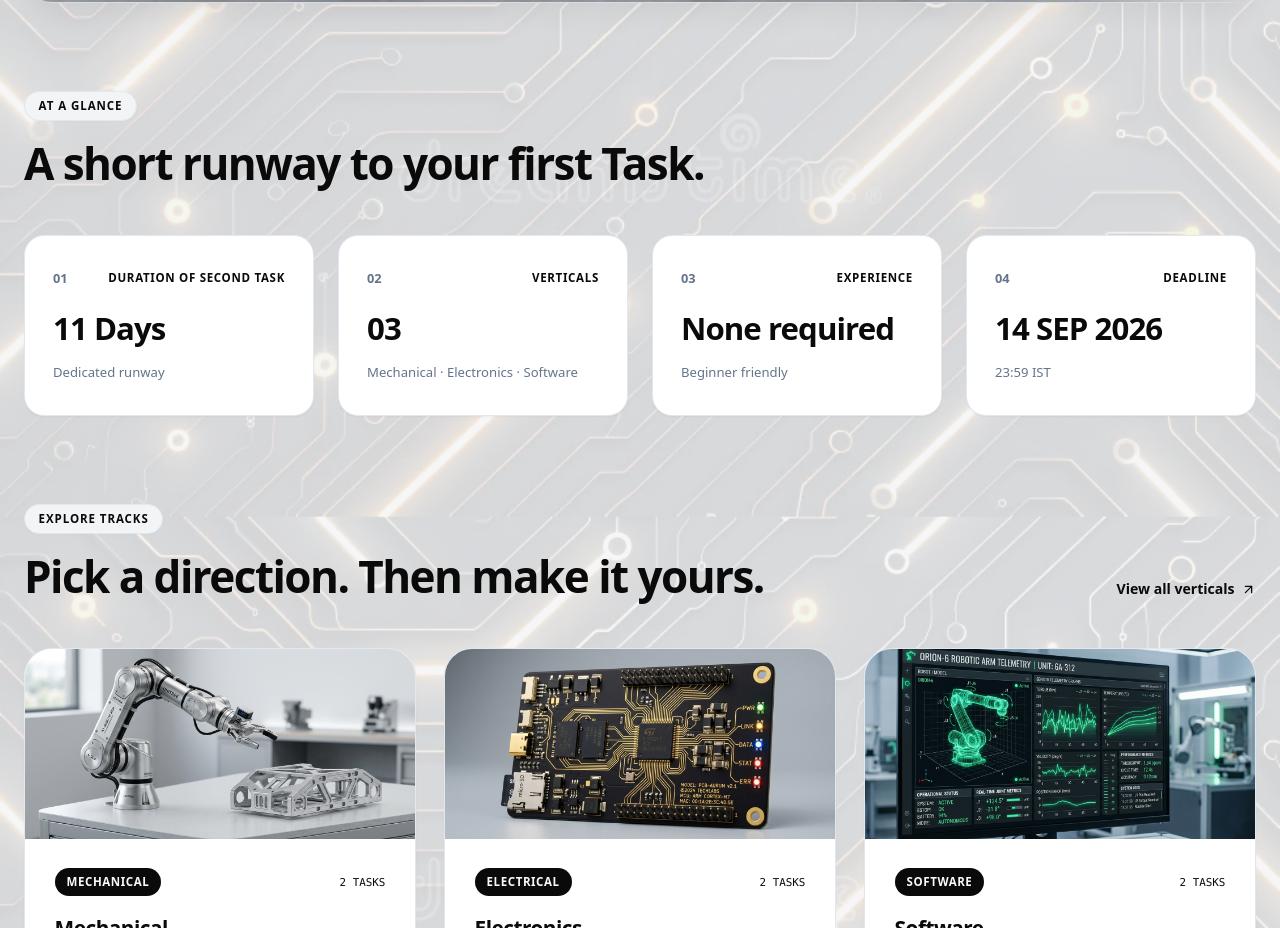
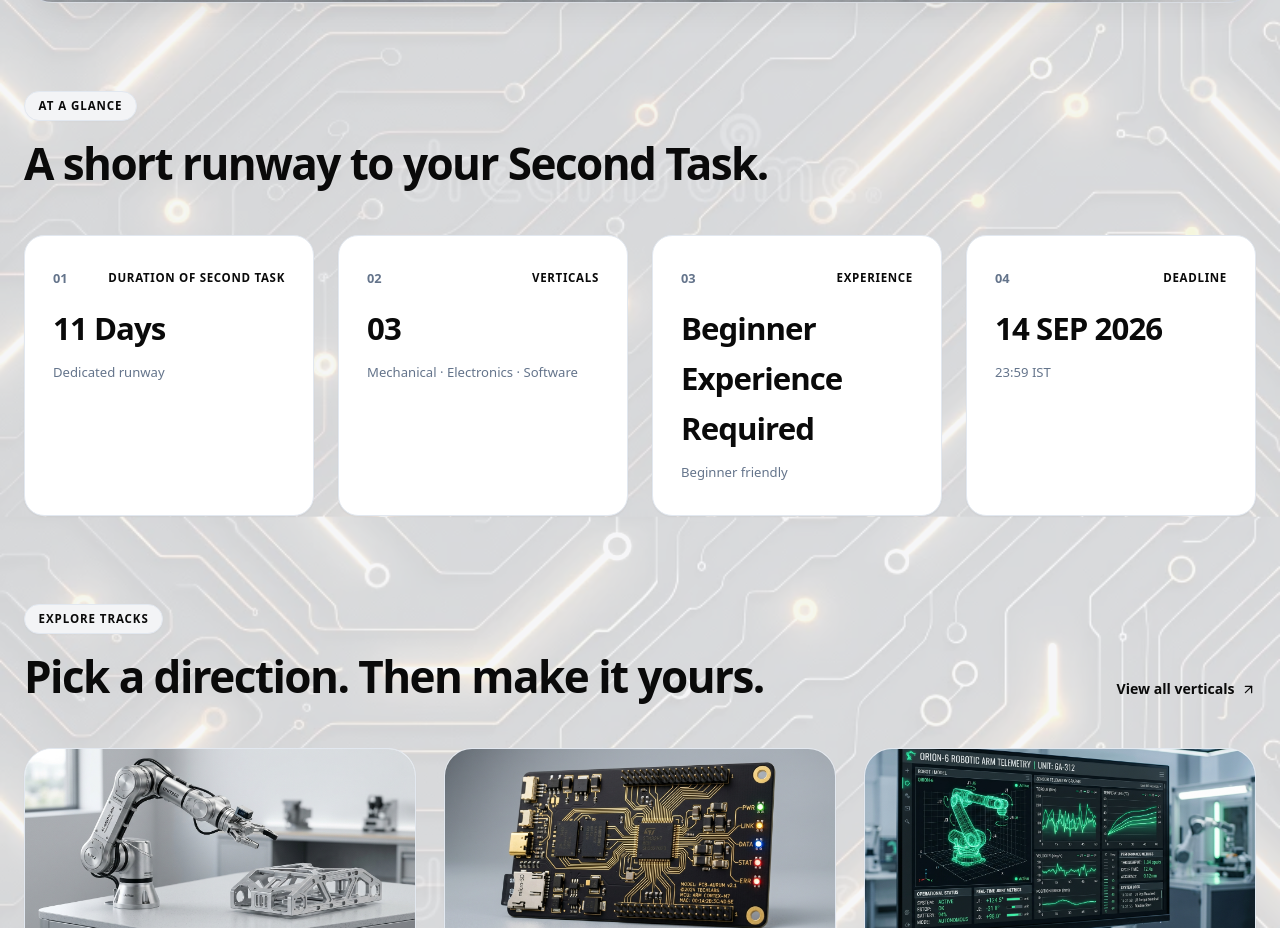
Before and after one commit to IronMan1405/asme-recruitment, a React (Vite) app: page / in a window 1280 px wide. Shown: the part 920-1848 px from the top of the page. Built offline with nearby package versions, Linux system fonts and the light colour scheme; no server answers.

Commit message:
update landing page stats

```diff
--- a/src/components/landing/RecruitmentStats.tsx
+++ b/src/components/landing/RecruitmentStats.tsx
@@ -1,7 +1,7 @@
 const stats = [
   { index: '01', label: 'DURATION OF SECOND TASK', value: '11 Days', sub: 'Dedicated runway' },
   { index: '02', label: 'VERTICALS', value: '03', sub: 'Mechanical · Electronics · Software' },
-  { index: '03', label: 'EXPERIENCE', value: 'None required', sub: 'Beginner friendly' },
+  { index: '03', label: 'EXPERIENCE', value: 'Beginner Experience Required', sub: 'Beginner friendly' },
   { index: '04', label: 'DEADLINE', value: '14 SEP 2026', sub: '23:59 IST' },
 ]
 
@@ -10,7 +10,7 @@ export function RecruitmentStats() {
     <section className="stats-section" aria-labelledby="stats-heading">
       <div className="section-heading">
         <span className="section-tag-badge">AT A GLANCE</span>
-        <h2 id="stats-heading">A short runway to your first Task.</h2>
+        <h2 id="stats-heading">A short runway to your Second Task.</h2>
       </div>
 
       <div className="stats-grid">
```
